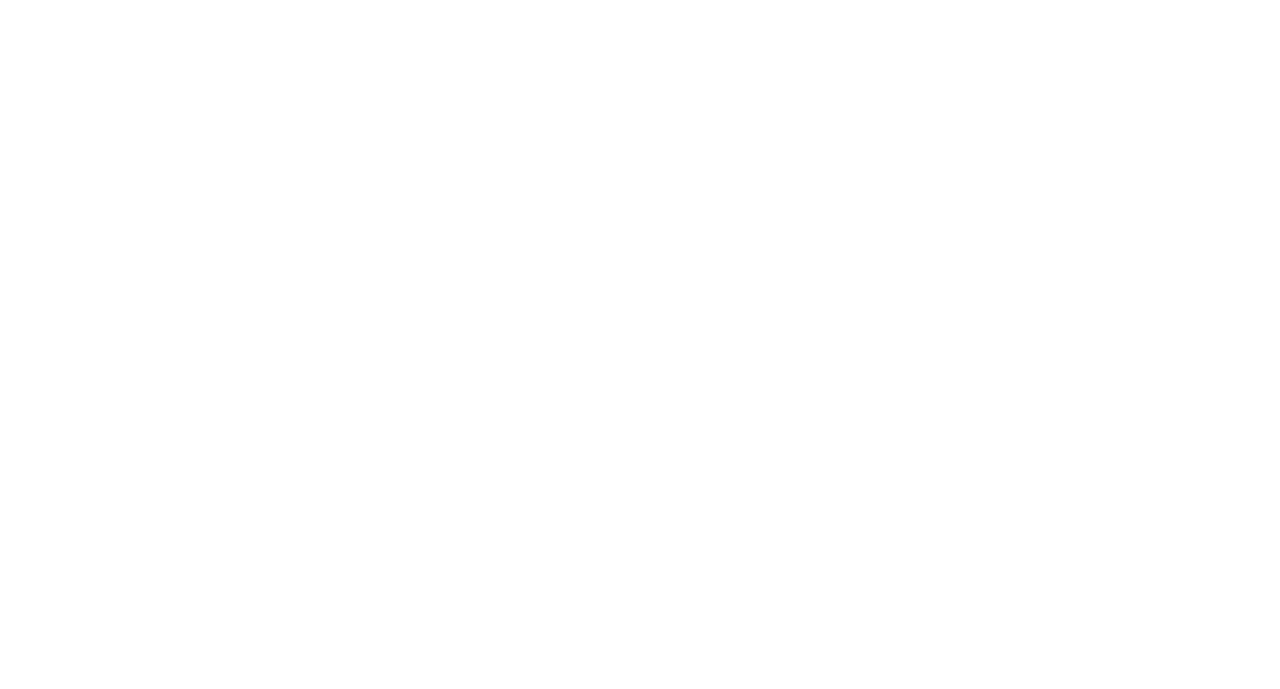
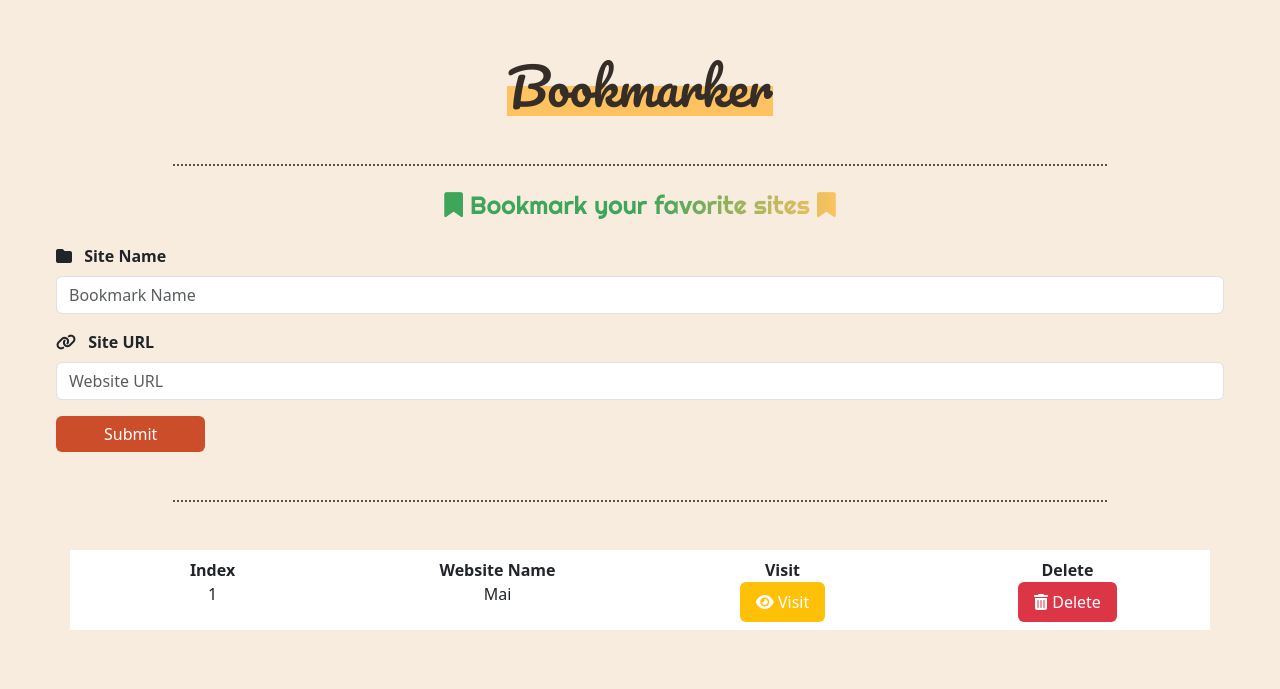
Before and after one commit to Maihetemy/BookMark, a plain HTML site: page index.html in a window 1280 px wide. Drawn offline with Linux system fonts and the light colour scheme; a web font is replaced by a local one.

Commit message:
add function

```diff
--- a/css/style.css
+++ b/css/style.css
@@ -0,0 +1,82 @@
+/* general */
+body {
+    min-height: 100vh;
+    background-color: #F7ECDE !important;
+
+}
+
+:root {
+    --main-color: rgb(53, 46, 40);
+    --righteous: "Righteous", serif;
+    --pacifico: "Pacifico", serif;
+    --pT-sans-caption: "PT Sans Caption", serif;
+}
+
+
+::selection {
+    background-color: #FEC260;
+}
+
+
+/* dotted line */
+.dottedLine {
+    width: 80%;
+    border-bottom: dotted rgb(83, 83, 83) 2px;
+}
+
+.title {
+    font-size: 50px;
+    font-family: var(--pacifico);
+    line-height: 60px;
+    color: var(--main-color);
+    font-weight: 500;
+    position: relative;
+}
+
+.title::before {
+    content: '';
+    width: 100%;
+    height: 50%;
+    background-color: #FEC260;
+    position: absolute;
+    bottom: 0;
+    left: 0;
+    z-index: -1;
+    transition: .5s all;
+}
+
+.title:hover::before {
+    height: 100%;
+}
+
+.subTitle {
+    font-size: 25px;
+    font-weight: 500;
+    line-height: 30px;
+    font-family: var(--righteous);
+    background: rgb(63, 165, 91);
+    background: linear-gradient(90deg, rgba(63, 165, 91, 1) 52%, rgba(254, 194, 96, 1) 100%);
+    -webkit-background-clip: text;
+    background-clip: text;
+    -webkit-text-fill-color: transparent;
+}
+
+.form-control:focus {
+    border-color: rgb(254, 194, 96) !important;
+    box-shadow: 2px 2px 8px rgba(254, 194, 96, 0.6) !important;
+
+}
+
+.submit-btn{
+    background-color: #CC4D2A !important;
+    border: none !important;
+    transition: 1s all;
+
+}
+.submit-btn:hover{
+    background-color: #8f381f !important;
+}
+
+.links-table p{
+margin: 0;
+}
--- a/index.html
+++ b/index.html
@@ -22,11 +22,55 @@
         href="https://fonts.googleapis.com/css2?family=PT+Sans+Caption:wght@400;700&family=Pacifico&family=Righteous&display=swap"
         rel="stylesheet">
 
+    <!-- ---------------font-awesome---------------- -->
+    <link rel="stylesheet" href="https://cdnjs.cloudflare.com/ajax/libs/font-awesome/6.7.1/css/all.min.css"
+        integrity="sha512-5Hs3dF2AEPkpNAR7UiOHba+lRSJNeM2ECkwxUIxC1Q/FLycGTbNapWXB4tP889k5T5Ju8fs4b1P5z/iB4nMfSQ=="
+        crossorigin="anonymous" referrerpolicy="no-referrer" />
 </head>
 
 <body>
-
-
+    <div class="bookMarker d-flex flex-wrap justify-content-center m-5 p-2 ">
+        <p class="title mb-5">Bookmarker</p>
+        <div class="dottedLine"></div>
+        <p class="subTitle my-4"><i class="fa-solid fa-bookmark "></i> Bookmark your favorite sites <i
+                class="fa-solid fa-bookmark"></i></p>
+        <div class="w-100 mb-5">
+            <div class="mb-3">
+                <label for="siteNameInput" class="form-label fw-bold"><i class="fa-solid fa-folder me-2"></i> Site
+                    Name</label>
+                <input type="email" class="form-control" id="siteNameInput" aria-describedby="emailHelp"
+                    placeholder="Bookmark Name">
+            </div>
+            <div class="mb-3">
+                <label for="siteURLInput" class="form-label fw-bold"><i class="fa-solid fa-link me-2"></i> Site
+                    URL</label>
+                <input type="text" class="form-control" id="siteURLInput" placeholder="Website URL">
+            </div>
+            <button type="submit" class="btn btn-primary submit-btn px-5" id="siteSubmitBtn" onclick="addSite();">Submit</button>
+        </div>
+        <div class="dottedLine"></div>
+        <div class="container bg-white my-5 links-table">
+            <div class="row py-2">
+                <div class="col-3 text-center">
+                    <p class="text-capitalize fw-bold ">index</p>
+                    <p>1</p>
+                </div>
+                <div class="col-3 text-center">
+                    <p class="text-capitalize fw-bold ">Website Name</p>
+                    <p>Mai</p>
+                </div>
+                <div class="col-3 text-center">
+                    <p class="text-capitalize fw-bold ">Visit</p>
+                    <button class="bg-warning border-0 py-2 px-3 text-white rounded-2"><i class="fa-solid fa-eye"></i> Visit</button>
+                </div>
+                <div class="col-3 text-center">
+                    <p class="text-capitalize fw-bold ">Delete</p>
+                    <button class="bg-danger border-0 py-2 px-3 text-white rounded-2"><i class="fa-solid fa-trash-can"></i>
+                        Delete</button>
+                </div>
+            </div>
+        </div>
+    </div>
     <script src="js/main.js"></script>
 </body>
 
--- a/js/main.js
+++ b/js/main.js
@@ -0,0 +1,18 @@
+
+
+var siteNameInput = document.getElementById('siteNameInput');
+var siteURLInput = document.getElementById('siteURLInput');
+var siteSubmitBtn = document.getElementById('siteSubmitBtn');
+var sitesList  =[];
+
+// localStorage.getItem
+
+function addSite(){
+    var siteObj = {
+        siteName : siteNameInput.value,
+        siteURL : siteURLInput.value,
+    }
+    sitesList.push(siteObj);
+    localStorage.setItem('site', JSON.stringify(sitesList));
+    console.log(sitesList);
+}
```
